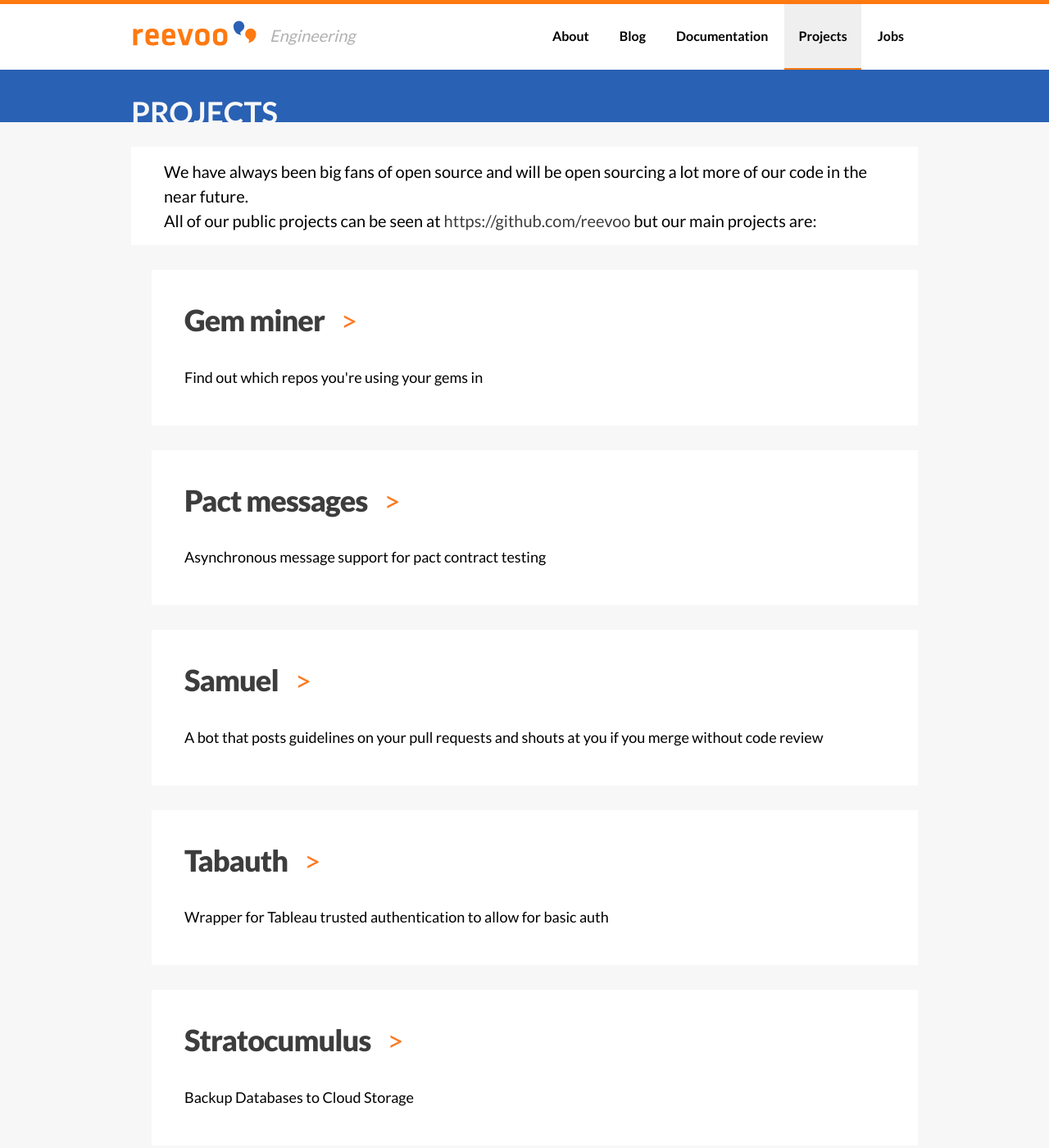
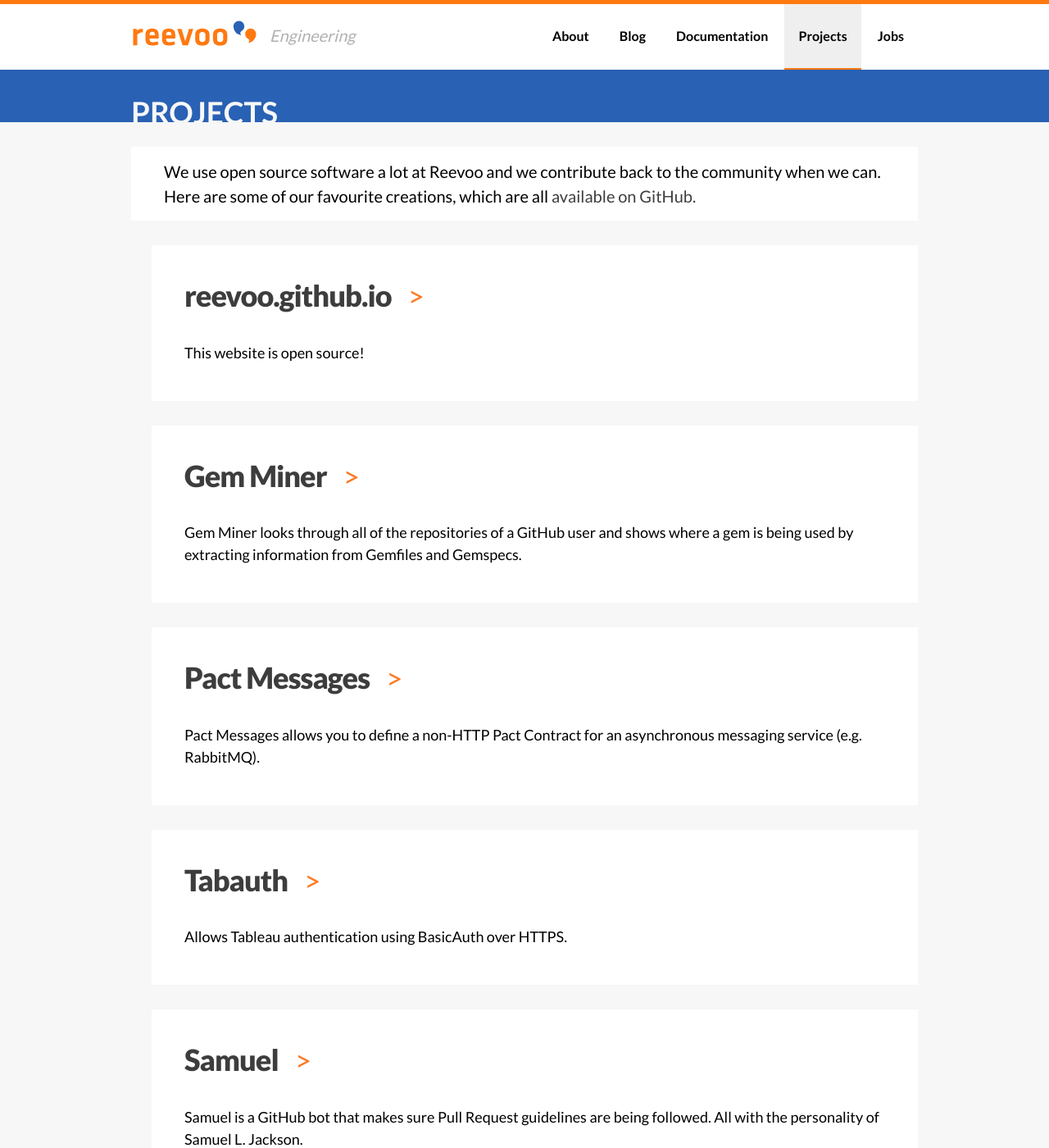
Before and after one commit to reevoo/reevoo.github.io, a Jekyll site: the page built from projects.html, in a window 1280 px wide and 1400 px high. Shown: the whole window at 82% size. Built offline with Jekyll 4.4.1, drawn with Linux system fonts in a browser that asks for light colours; some of the changed text lies outside the part shown.

Commit message:
Update project page with missed-out projects. All descriptions are now full sentences.

```diff
--- a/_data/projects.yml
+++ b/_data/projects.yml
@@ -1,30 +1,75 @@
-- title: Gem miner
+- title: reevoo.github.io
+  url: reevoo.github.io
+  summary: This website is open source!
+
+- title: Gem Miner
   url: gem-miner
-  summary: Find out which repos you're using your gems in
-- title: Pact messages
+  summary: Gem Miner looks through all of the repositories of a GitHub user and shows where a gem is being used by extracting information from Gemfiles and Gemspecs.
+
+- title: Pact Messages
   url: pact-messages
-  summary: Asynchronous message support for pact contract testing
+  summary: Pact Messages allows you to define a non-HTTP Pact Contract for an asynchronous messaging service (e.g. RabbitMQ).
+
+- title: Tabauth
+  url: tabauth
+  summary: Allows Tableau authentication using BasicAuth over HTTPS.
+
 - title: Samuel
   url: samuel
-  summary: A bot that posts guidelines on your pull requests and shouts at you if you merge without code review
-- title: Tabauth
-  url: tabauth
-  summary: Wrapper for Tableau trusted authentication to allow for basic auth
+  summary: Samuel is a GitHub bot that makes sure Pull Request guidelines are being followed. All with the personality of Samuel L. Jackson.
+
+- title: anon
+  url: anon
+  summary: anon replaces personal e-mail addresses with fake ones in text or CSV files.
+
+- title: CI Game
+  url: ci_game
+  summary: E-mail based encouragement for consecutive passing builds on Jenkins.
+
 - title: Stratocumulus
   url: stratocumulus
-  summary: Backup Databases to Cloud Storage
+  summary: Backup databases to cloud storage.
+
+- title: EmailCenter API
+  url: email_center_api
+  summary: A Ruby wrapper around EmailCenter's maxemail JSON API.
+
+- title: Langtastic
+  url: langtastic
+  summary: A Ruby wrapper around iana.org's language data registry.
+
 - title: coreos-rabbitmq
   url: coreos_rabbitmq
-  summary: RabbitMQ Cluster For CoreOS
+  summary: A RabbitMQ cluster For CoreOS.
+
+- title: Build Monitor
+  url: build-monitor
+  summary: A very simple build monitor for Jenkins.
+
+- title: RSpec Mail Matchers
+  url: rspec-mail-matchers
+  summary: RSpec matchers for Ruby's Mail gem.
+
+- title: DBEnvy
+  url: dbenvy
+  summary: Loads database information from your environment.
+
+- title: Magento Connect
+  url: magento_connect
+  summary: A ReevooMark integration library for Magento.
+
 - title: ReevooMark Java API
-  url: reevoomark_java_api
-  summary: Java tag library for ReevooMark
+  url: reevoomark-java-api
+  summary: A Java tag library for ReevooMark customers who want to quickly and easily integrate Reevoo content into their sites server-side.
+
 - title: ReevooMark Dotnet API
   url: reevoomark_dotnet_api
-  summary: .NET tag library for ReevooMark
+  summary: A .NET tag library for ReevooMark customers who want to quickly and easily integrate Reevoo content into their sites server-side.
+
 - title: ReevooMark Ruby API
   url: reevoomark_ruby_api
-  summary: Ruby gem for ReevooMark
+  summary: A Ruby tag library for ReevooMark customers who want to quickly and easily integrate Reevoo content into their sites server-side.
+
 - title: ReevooMark PHP API
   url: reevoomark_php_api
-  summary: PHP tag library for ReevooMark
+  summary: A PHP tag library for ReevooMark customers who want to quickly and easily integrate Reevoo content into their sites server-side.
--- a/projects.html
+++ b/projects.html
@@ -7,11 +7,9 @@
   <div class="tile-container">
     <div class="home">
       <div class="summary-blurb">
-        <p>We have always been big fans of open source and will be open sourcing a lot more of our code in the near
-          future.</p>
+        <p>We use open source software a lot at Reevoo and we contribute back to the community when we can.</p>
 
-        <p>All of our public projects can be seen at <a href="https://github.com/reevoo">https://github.com/reevoo</a> but
-          our main projects are:</p>
+        <p>Here are some of our favourite creations, which are all <a href="http://github.com/reevoo">available on GitHub.</a></p>
       </div>
       <ul class="posts">
         {% for project in site.data.projects %}
@@ -29,7 +27,9 @@
         </li>
         {% endfor %}
       </ul>
-      <p class="rss-subscribe">subscribe <a href="{{ "/feed.xml" | prepend: site.baseurl }}">via RSS</a></p>
+      <div class="summary-blurb">
+        <p>You can view all of our open source projects <a href="http://github.com/reevoo">on our Github page, http://github.com/reevoo.</a></p>
+      </div>
     </div>
   </div>
 </div>
```
